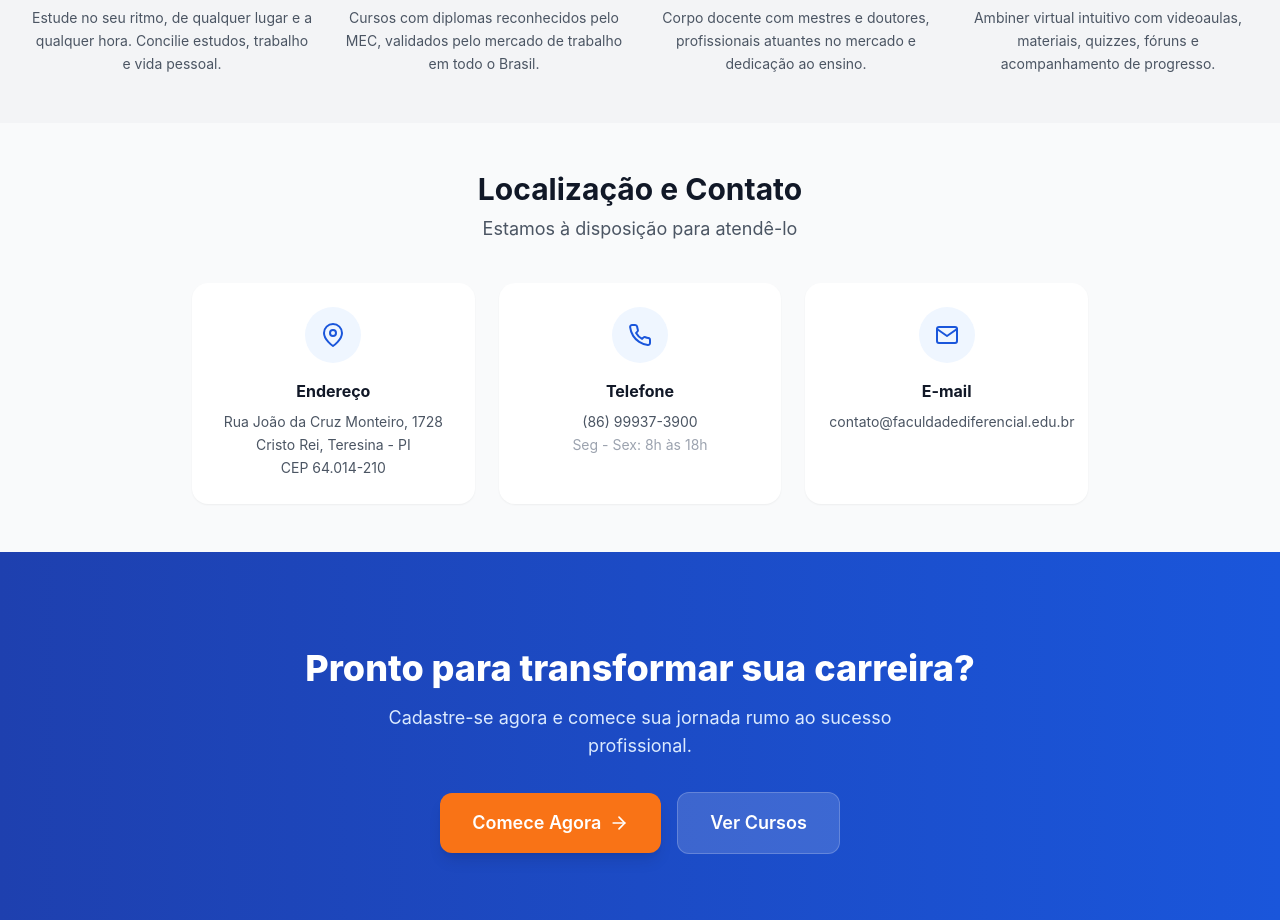
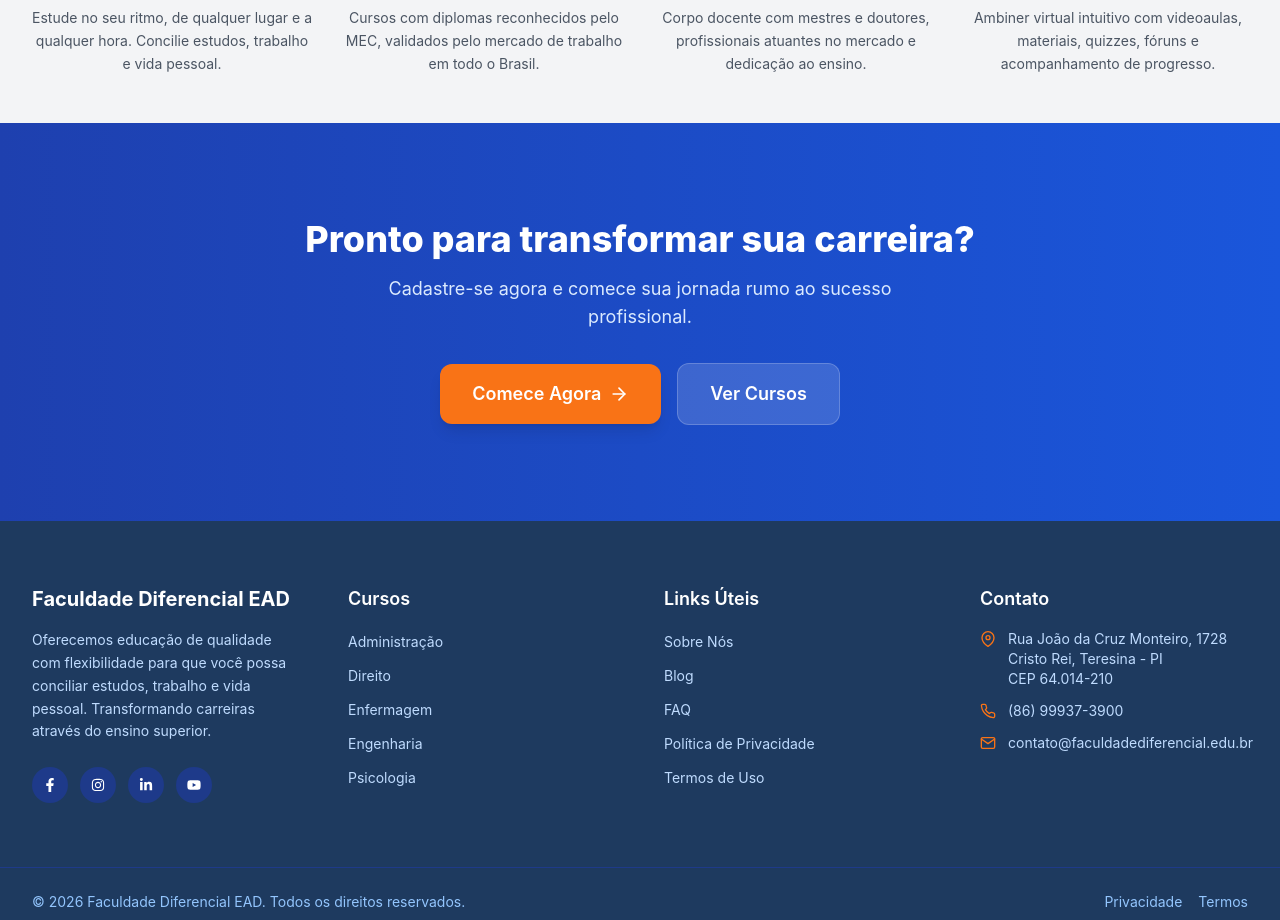
Before and after one commit to ED709112/faculdade-diferencial-ead, a Next.js app in the folder frontend/: page /sobre in a window 1280 px wide. Shown: the part 2500-3420 px from the top of the page. Built offline with nearby package versions, Linux system fonts and the light colour scheme.

Commit message:
Sobre: remove Localização e Contato section

```diff
--- a/frontend/src/app/sobre/page.tsx
+++ b/frontend/src/app/sobre/page.tsx
@@ -10,9 +10,6 @@ import {
   FiAward,
   FiUsers,
   FiMonitor,
-  FiMapPin,
-  FiPhone,
-  FiMail,
 } from 'react-icons/fi';
 import PublicLayout from '@/components/layout/PublicLayout';
 
@@ -194,48 +191,6 @@ export default function SobrePage() {
         </div>
       </section>
 
-      {/* Localização e Contato */}
-      <section className="py-8 lg:py-12 bg-gray-50 dark:bg-gray-900">
-        <div className="container-custom">
-          <div className="text-center mb-10">
-            <h2 className="section-title">Localização e Contato</h2>
-            <p className="section-subtitle mt-1">Estamos à disposição para atendê-lo</p>
-          </div>
-          <div className="grid grid-cols-1 md:grid-cols-3 gap-6 max-w-4xl mx-auto">
-            <div className="bg-white dark:bg-gray-800 rounded-2xl p-6 text-center shadow-sm">
-              <div className="w-14 h-14 mx-auto mb-4 rounded-full bg-primary-50 dark:bg-primary-900/30 flex items-center justify-center">
-                <FiMapPin className="text-2xl text-primary-500" />
-              </div>
-              <h3 className="font-bold text-gray-900 dark:text-gray-100 mb-2">Endereço</h3>
-              <p className="text-sm text-gray-600 dark:text-gray-400 leading-relaxed">
-                Rua João da Cruz Monteiro, 1728<br />
-                Cristo Rei, Teresina - PI<br />
-                CEP 64.014-210
-              </p>
-            </div>
-            <div className="bg-white dark:bg-gray-800 rounded-2xl p-6 text-center shadow-sm">
-              <div className="w-14 h-14 mx-auto mb-4 rounded-full bg-primary-50 dark:bg-primary-900/30 flex items-center justify-center">
-                <FiPhone className="text-2xl text-primary-500" />
-              </div>
-              <h3 className="font-bold text-gray-900 dark:text-gray-100 mb-2">Telefone</h3>
-              <p className="text-sm text-gray-600 dark:text-gray-400 leading-relaxed">
-                (86) 99937-3900<br />
-                <span className="text-gray-400 dark:text-gray-500">Seg - Sex: 8h às 18h</span>
-              </p>
-            </div>
-            <div className="bg-white dark:bg-gray-800 rounded-2xl p-6 text-center shadow-sm">
-              <div className="w-14 h-14 mx-auto mb-4 rounded-full bg-primary-50 dark:bg-primary-900/30 flex items-center justify-center">
-                <FiMail className="text-2xl text-primary-500" />
-              </div>
-              <h3 className="font-bold text-gray-900 dark:text-gray-100 mb-2">E-mail</h3>
-              <p className="text-sm text-gray-600 dark:text-gray-400 leading-relaxed">
-                contato@faculdadediferencial.edu.br
-              </p>
-            </div>
-          </div>
-        </div>
-      </section>
-
       {/* CTA */}
       <section className="py-16 lg:py-24 bg-gradient-to-r from-primary-600 to-primary-500">
         <div className="container-custom text-center">
```
